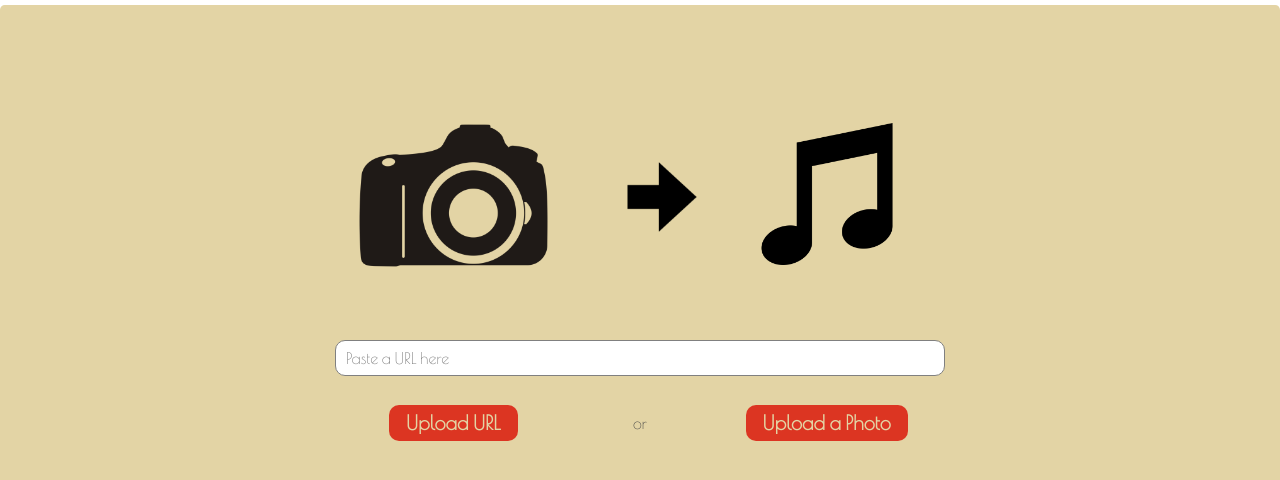
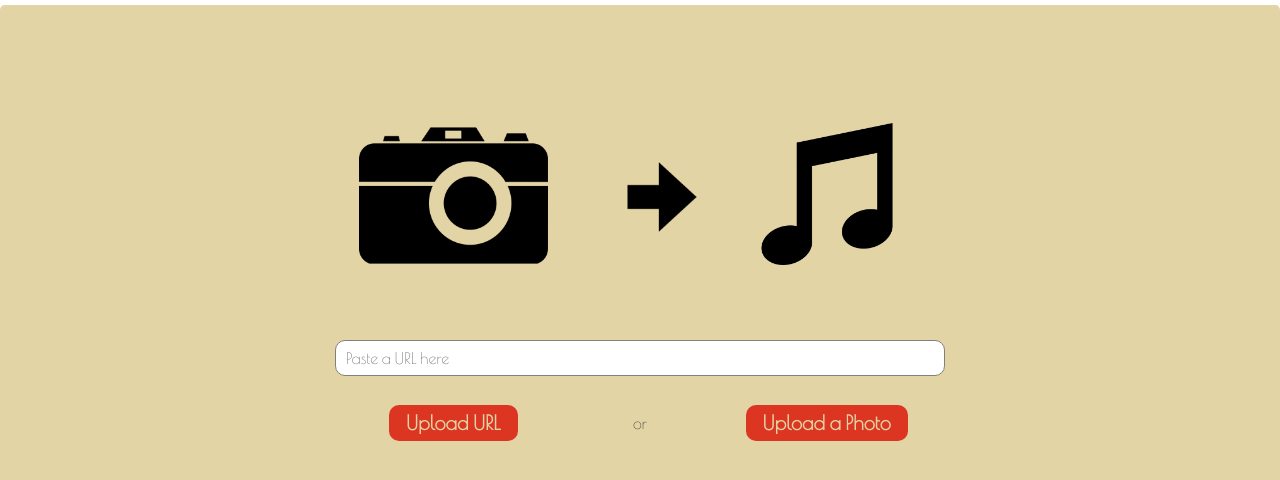
Before and after one commit to declan1397/NHacks_SYDE, a plain HTML site: page SnapTrax/examples/album/index.html in a window 1280 px wide. Shown: the part 712-1192 px from the top of the page. Drawn offline with nearby package versions, Linux system fonts and the light colour scheme.

Commit message:
Čāmërå icon

```diff
--- a/SnapTrax/examples/album/index.html
+++ b/SnapTrax/examples/album/index.html
@@ -54,7 +54,7 @@ memories.</p>
     <section id="top_section" class="jumbotron text-xs-center">
       <div class="container">
         <div class="row">
-        <div class="col-md-5"><p class="lead text-muted"><img src="camera.png" style="width:80%; height:auto; padding-bottom:20px;"></p></div>
+        <div class="col-md-5"><p class="lead text-muted"><img src="camera2.png" style="width:80%; height:auto; padding-bottom:20px;"></p></div>
         <div class="col-md-2"><img src="arrow1.png" style="width:120%; margin-top:50px; margin-left:14px; transform: rotate(270deg);"></div>
         <div class="col-md-5"><img src="music.png" style="width:60%; margin-top:22px;"></div>
 
```
Also changed, not shown: SnapTrax/examples/album/camera2.png (added).
